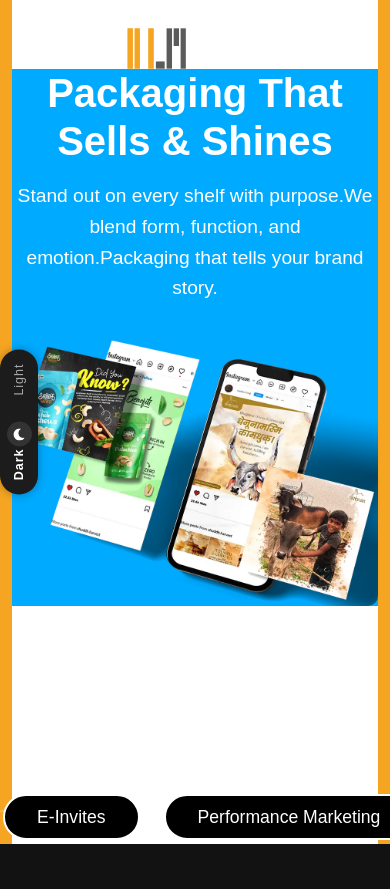
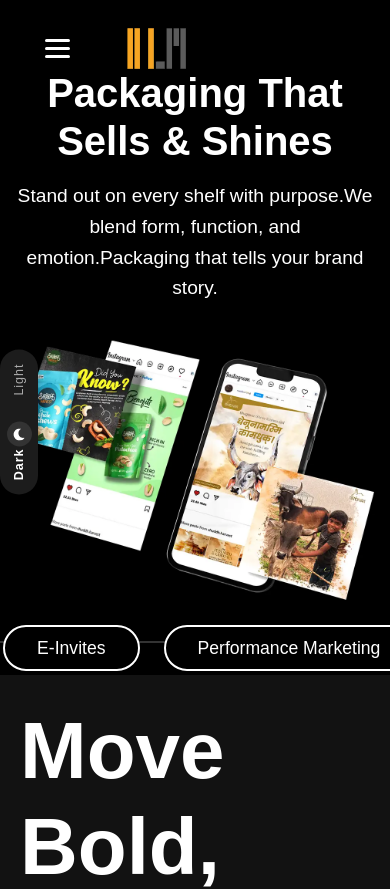
Before and after one commit to rishab-sudo/21-maneuvers, a React (Create React App) app: page /services in a window 390 px wide. Shown: the top 889 px of the page. Built offline with nearby package versions, Linux system fonts and the light colour scheme.

Commit message:
123may25

```diff
--- a/src/Pages/MainServicePage.css
+++ b/src/Pages/MainServicePage.css
@@ -351,7 +351,7 @@ body {
   width: 100%;
   height: 100% !important;
   max-height: 100%;
-  background-color: #F5A522;
+
 
 }.slide-content {
     width: 100%;
@@ -361,7 +361,7 @@ body {
     gap: 1rem;
     padding: 0 !important;
     margin: 0;
-    background-color: #00aaff;
+
 
   }
 .slide {
@@ -369,11 +369,14 @@ body {
   height: 80vh;
 
 }
+.service-swiper {
+  height: 100%;
+}
   .service-swiper {
     width: 100%;
-    max-height: 100%;
+    max-height: 80%;
 min-height: 100%;
-background-color: #fff;
+
   }
   .left-text,
   .right-image {
@@ -385,6 +388,8 @@ background-color: #fff;
     max-width: 100%;
     max-height: 100%;
   }
+
+
 
   /* below-banner-sec service-vertical-crousel*/
   .mainservicepage-content {
```
